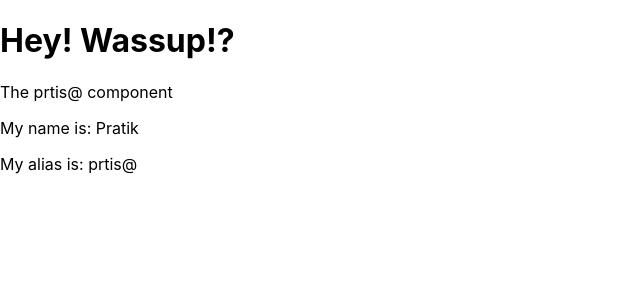
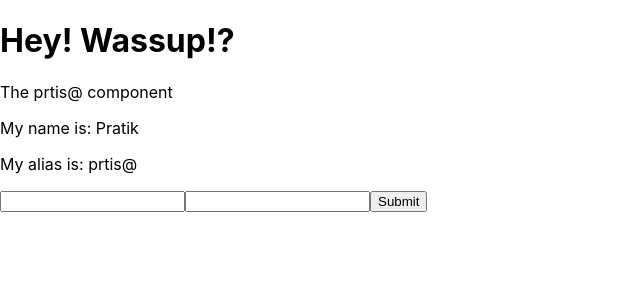
Before and after one commit to preak95/react-study, a React (Create React App) app: page / in a window 1280 px wide. Shown: the top 300 px of the page, without its empty margins (0-640 px from the left). Built offline with nearby package versions, Linux system fonts and the light colour scheme.

Commit message:
Lesson 17: Forms revisited. Form as a non-UI component which is then added to the root component: App

```diff
--- a/src/App.js
+++ b/src/App.js
@@ -1,5 +1,8 @@
 import { Component } from 'react';
 import Prtis from './prtis'
+import AddUser from './new_user'
+
+// You import by saying import <CLASS>/<FUNCTION> from <FILE>
 
 /*
 function App() {
@@ -25,6 +28,7 @@ class App extends Component {
       <div className="App">
         <h1>Hey! Wassup!?</h1>
         <Prtis prtis={this.state.prtis}/>
+        <AddUser/>
       </div>
     )
   }
--- /dev/null
+++ b/src/new_user.js
@@ -0,0 +1,38 @@
+import React, { Component } from "react";
+
+class NewUser extends Component {
+    state = {
+        name: null,
+        alias: null
+    }
+
+    handleChange = (e) => {
+        this.setState({
+            // Use 'id' to identify which aspect of state has been changed
+            [e.target.id]: e.target.value
+        })
+    }
+
+    handleSubmit = (e) => {
+        e.preventDefault();
+        console.log(this.state);
+    }
+
+    render(){
+        return (
+            <div>
+                <form onSubmit={this.handleSubmit}>
+                    <label htmlFor="name"></label>
+                    <input type="text" id="name" onChange={this.handleChange}/>
+
+                    <label htmlFor="alias"></label>
+                    <input type="text" id="alias" onChange={this.handleChange}/>
+
+                    <button>Submit</button>
+                </form>
+            </div>
+        )
+    }
+}
+
+export default NewUser
```
